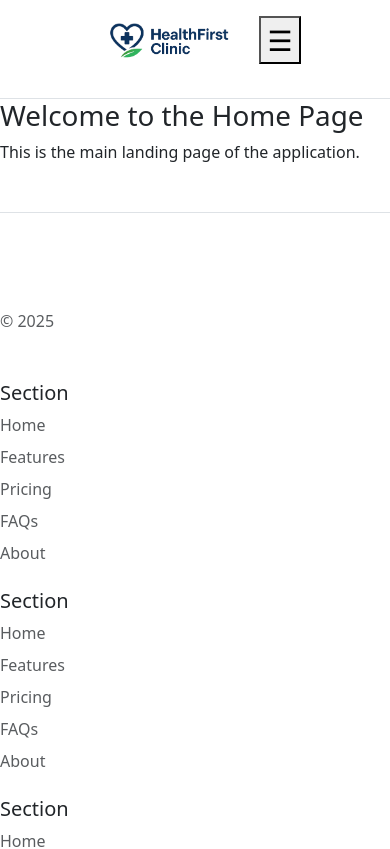
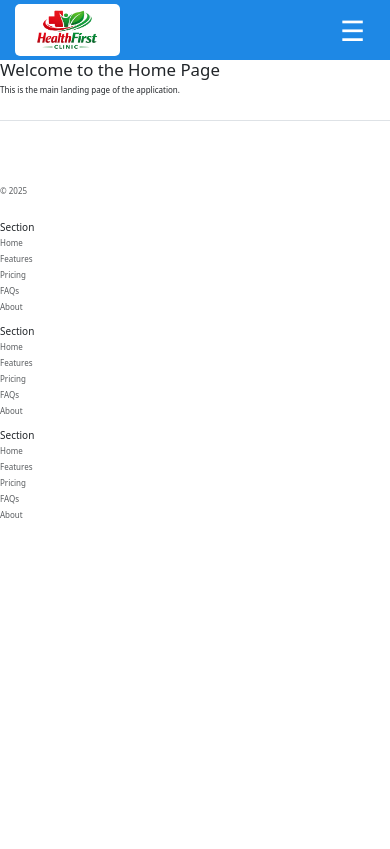
Before and after one commit to tufail-ahmad/HealthFirstClinic, a React (Vite) app: page / in a window 390 px wide. Shown: the top 849 px of the page. Built offline with nearby package versions, Linux system fonts and the light colour scheme.

Commit message:
responsive header created

```diff
--- a/src/components/Header.jsx
+++ b/src/components/Header.jsx
@@ -4,6 +4,8 @@ import { useState } from "react";
 
 function Header() {
   const [menuStatus, setMenuStatus] = useState(false);
+  const [menuActive, setMenuActive] = useState("home")
+
   const handleToggleButton = () => {
     setMenuStatus(!menuStatus);
   };
@@ -14,13 +16,13 @@ function Header() {
 
   return (
     <>
-      <header className="d-flex flex-wrap justify-content-center py-3 border-bottom px-lg-5">
+      <header className={styles.header}>
         {" "}
         <Link
           to="/"
-          className="d-flex align-items-center mb-3 mb-md-0 me-md-auto link-body-emphasis text-decoration-none"
+          className={styles.logo}
         >
-          <img className="logo" src="images/clinicLogo.png" alt="logo" />
+          <img src="images/clinicLogo1.png" alt="logo" />
         </Link>{" "}
         <nav
           className={
@@ -29,33 +31,32 @@ function Header() {
         >
           <ul className="nav nav-pills">
             {" "}
-            <li className="nav-item">
+            <li className={`nav-item ${menuActive === "home" ? styles.menuHighlight : null}`}>
               <Link
                 to="/"
-                className="nav-link active"
                 aria-current="page"
-                onClick={closeMenu}
+                onClick={() => {closeMenu(); setMenuActive("home")}}
               >
                 Home
               </Link>
             </li>{" "}
-            <li className="nav-item">
-              <Link to="/about-us" className="nav-link" onClick={closeMenu}>
+            <li className={`nav-item ${menuActive === "about" ? styles.menuHighlight : null}`}>
+              <Link to="/about-us" onClick={() => {closeMenu(); setMenuActive("about");}}>
                 About us
               </Link>
             </li>{" "}
-            <li className="nav-item">
-              <Link to="/services" className="nav-link" onClick={closeMenu}>
+            <li className={`nav-item ${menuActive === "services" ? styles.menuHighlight : null}`}>
+              <Link to="/services" onClick={() => {closeMenu(); setMenuActive("services");}}>
                 Services
               </Link>
             </li>{" "}
-            <li className="nav-item">
-              <Link to="/our-doctors" className="nav-link" onClick={closeMenu}>
+            <li className={`nav-item ${menuActive === "doctors" ? styles.menuHighlight : null}`}>
+              <Link to="/our-doctors" onClick={() => {closeMenu(); setMenuActive("doctors");}}>
                 Our Doctors
               </Link>
             </li>{" "}
-            <li className="nav-item">
-              <Link to="/contact-us" className="nav-link" onClick={closeMenu}>
+            <li className={`nav-item ${menuActive === "contact" ? styles.menuHighlight : null}`}>
+              <Link to="/contact-us" onClick={() => {closeMenu(); setMenuActive("contact");}}>
                 Contact us
               </Link>
             </li>{" "}
@@ -63,9 +64,12 @@ function Header() {
         </nav>{" "}
         <div className={styles.hamburger}>
           <button onClick={handleToggleButton}>
-            {menuStatus ? <span>&times;</span> : <span>&#9776;</span>}
+            {menuStatus ? <div className={styles.cancel}><span >&times;</span></div> : <div style={{marginRight: '10px'}}><span>&#9776;</span></div>}
           </button>
         </div>
+
+        {/* overlay */}
+        {menuStatus && <div className={styles.overlay} onClick={handleToggleButton}></div>}
       </header>
     </>
   );
--- a/src/components/Header.module.css
+++ b/src/components/Header.module.css
@@ -1,3 +1,37 @@
+.header {
+  background-color: var(--primary-color);
+  display: flex;
+  align-items: center;
+  height: 80px;
+  padding: 42px 30px;
+}
+
+.header a {
+  color: var(--text-light);
+  text-decoration: none;
+
+}
+
+.menu-web {
+  height: 50px;
+  flex-grow: 1;
+  display: flex;
+  align-items: center;
+  justify-content: flex-end;
+}
+
+.menu-web ul li {
+  font-size: 1.8rem;
+  padding: 0 10px;
+}
+
+.menuHighlight {
+  background-color: rgba(23, 23, 134, 0.527);
+  border-radius: 5px;
+}
+
+
+
 /* Hamburger hidden by default */
 .hamburger {
   display: none;
@@ -5,8 +39,28 @@
   cursor: pointer;
 }
 
-/* 768px and below */
-@media screen and (max-width: 768px) {
+.logo {
+  background-color: white;
+  padding: 5px 20px;
+  border-radius: 5px;
+}
+
+.logo img{
+  width: 100px;
+  object-fit: contain;
+}
+
+  /* Overlay background */
+
+
+/* min-width 481 and max-width 768px */
+@media screen and (min-width: 481px) and (max-width: 768px)  {
+  .header {
+    height: 60px;
+    display: flex;
+    align-items: center;
+    padding: 35px 15px;
+  }
   .menu-web {
     display: none;
   }
@@ -14,13 +68,14 @@
   .mobile-menu {
     display: block;
     position: absolute;
-    top: 90px;
+    top: 62px;
     left: 0;
     width: 100%;
-    background-color: #f8f9fa;
+    background-color: var(--bg-primary);
     padding: 10px 0;
     box-shadow: 0 4px 8px rgba(0, 0, 0, 0.1);
     padding: 10px;
+    z-index: 1000;
   }
 
   .mobile-menu ul {
@@ -31,8 +86,255 @@
     flex-direction: column;
   }
 
+  .mobile-menu ul li {
+    font-size: 1.8rem;
+    text-align: center;
+    margin-top: 3px;
+  }
+
+  .mobile-menu ul li a {
+    color: var(--text-primary);
+  }
+
   .hamburger {
     display: block;
-    margin-right: 10px;
+    flex-grow: 1;
+
   }
+
+  .hamburger button {
+    background: none;
+    border: none;
+    float: right;
+  }
+
+  .hamburger button span {
+    color: var(--text-light);
+  }
+
+  .cancel {
+    border: 1px solid var(--text-light);
+    border-radius: 5px;
+    padding: 2px 10px;
+    height: 40px;
+  }
+
+  .cancel span {
+    position: relative;
+    top: -6px;
+  }
+
+  .overlay {
+    position: fixed;
+    bottom: 0;
+    left: 0;
+    width: 100%;
+    height: 80%;
+    background: rgba(245, 247, 250, 0.4);
+    z-index: 990;
+    backdrop-filter: blur(2px);
+    -webkit-backdrop-filter: blur(2px);
+  }
+
+  .logo {
+  background-color: white;
+  padding: 5px 20px;
+  border-radius: 5px;
 }
+
+.logo img{
+  width: 80px;
+  object-fit: contain;
+}
+}
+
+/* min-width 375px and max-width 480px*/
+@media screen and (min-width: 375px) and (max-width: 480px)  {
+  .header {
+    height: 50px;
+    display: flex;
+    align-items: center;
+    padding: 30px 15px;
+  }
+
+   .menu-web {
+    display: none;
+  }
+
+  .mobile-menu {
+    display: block;
+    position: absolute;
+    top: 62px;
+    left: 0;
+    width: 100%;
+    background-color: var(--bg-primary);
+    padding: 10px 0;
+    box-shadow: 0 4px 8px rgba(0, 0, 0, 0.1);
+    padding: 10px;
+    z-index: 1000;
+  }
+
+  .mobile-menu ul {
+    list-style-type: none;
+    padding: 0;
+    margin: 0;
+    display: flex;
+    flex-direction: column;
+  }
+
+  .mobile-menu ul li {
+    font-size: 1.6rem;
+    text-align: center;
+    margin-top: 3px;
+  }
+
+  .mobile-menu ul li a {
+    color: var(--text-primary);
+  }
+
+  .hamburger {
+    display: block;
+    flex-grow: 1;
+
+  }
+
+  .hamburger button {
+    background: none;
+    border: none;
+    float: right;
+  }
+
+  .hamburger button span {
+    color: var(--text-light);
+  }
+
+  .cancel {
+    border: 1px solid var(--text-light);
+    border-radius: 5px;
+    padding: 2px 8px;
+    height: 35px;
+  }
+
+  .cancel span {
+    position: relative;
+    top: -8px;
+  }
+
+  .overlay {
+    position: fixed;
+    bottom: 0;
+    left: 0;
+    width: 100%;
+    height: 80%;
+    background: rgba(245, 247, 250, 0.4);
+    z-index: 990;
+    backdrop-filter: blur(2px);
+    -webkit-backdrop-filter: blur(2px);
+  }
+
+  .logo {
+  background-color: white;
+  padding: 5px 20px;
+  border-radius: 5px;
+}
+
+.logo img{
+  width: 65px;
+  object-fit: contain;
+}
+}
+
+/* min-width 250 and max-width 374px*/
+@media screen and (min-width: 250px) and (max-width: 374px)  {
+  .header {
+    height: 40px;
+    display: flex;
+    align-items: center;
+    padding: 25px 15px;
+  }
+  .menu-web {
+    display: none;
+  }
+
+  .mobile-menu {
+    display: block;
+    position: absolute;
+    top: 50px;
+    left: 0;
+    width: 100%;
+    background-color: var(--bg-primary);
+    padding: 10px 0;
+    box-shadow: 0 4px 8px rgba(0, 0, 0, 0.1);
+    padding: 10px;
+    z-index: 1000;
+  }
+
+  .mobile-menu ul {
+    list-style-type: none;
+    padding: 0;
+    margin: 0;
+    display: flex;
+    flex-direction: column;
+  }
+
+  .mobile-menu ul li {
+    font-size: 1.8rem;
+    text-align: center;
+    margin-top: 3px;
+  }
+
+  .mobile-menu ul li a {
+    color: var(--text-primary);
+  }
+
+  .hamburger {
+    display: block;
+    flex-grow: 1;
+
+  }
+
+  .hamburger button {
+    background: none;
+    border: none;
+    float: right;
+  }
+
+  .hamburger button span {
+    color: var(--text-light);
+  }
+
+  .cancel {
+    border: 1px solid var(--text-light);
+    border-radius: 5px;
+    padding: 2px 10px;
+    height: 40px;
+  }
+
+  .cancel span {
+    position: relative;
+    top: -6px;
+  }
+
+  .overlay {
+    position: fixed;
+    bottom: 0;
+    left: 0;
+    width: 100%;
+    height: 80%;
+    background: rgba(245, 247, 250, 0.4);
+    z-index: 990;
+    backdrop-filter: blur(2px);
+    -webkit-backdrop-filter: blur(2px);
+  }
+
+  .logo {
+  background-color: white;
+  padding: 5px 12px;
+  border-radius: 5px;
+}
+
+.logo img{
+  width: 50px;
+  object-fit: contain;
+}
+}
--- a/src/routes/App.css
+++ b/src/routes/App.css
@@ -1,5 +1,51 @@
-.logo {
-  width: 180px;
-  height: 50px;
-  object-fit: contain;
+*{
+  margin: 0;
+  padding: 0;
+  font-family: "Poppins" sans-serif;
+  scroll-behavior: smooth;
+
 }
+
+html {
+  font-size: 10px;
+  overflow-x: hidden;
+}
+
+/* Tablet */
+@media (max-width: 768px) {
+  html {
+    font-size: 9px;
+  }
+}
+
+/* Mobile */
+@media (max-width: 480px) {
+  html {
+    font-size: 8px;
+  }
+}
+
+
+:root {
+  /* Brand Colors */
+  --primary-color: #1e88e5;      /* Blue (Medical Trust) */
+  --secondary-color: #43a047;    /* Green (Health) */
+
+  /* Text Colors */
+  --text-primary: #212121;       /* Main text */
+  --text-secondary: #616161;     /* Paragraph text */
+  --text-light: #ffffff;         /* White text */
+
+  /* Background Colors */
+  --bg-primary: #ffffff;
+  --bg-secondary: #f5f7fa;
+  --bg-light: #e3f2fd;
+
+  /* Border & Shadow */
+  --border-color: #e0e0e0;
+
+  /* Status Colors */
+  --success-color: #2e7d32;
+  --error-color: #d32f2f;
+  --warning-color: #f9a825;
+}
```
Also changed, not shown: public/images/clinicLogo.png, public/images/clinicLogo1.png (added).
